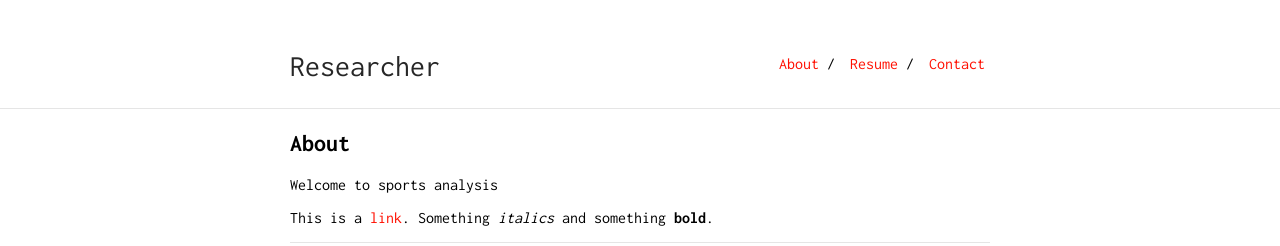
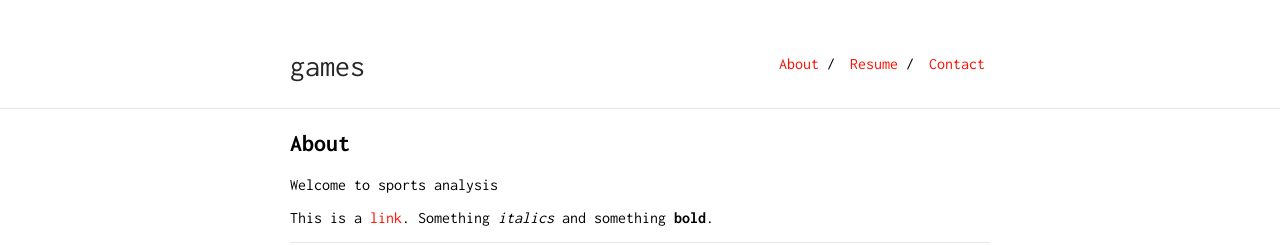
Before and after one commit to phouse512/games, a Jekyll site: the page built from games/index.md, in a window 1280 px wide. Shown: the top 246 px of the page. Built offline with Jekyll 4.4.1, drawn with Linux system fonts in a browser that asks for light colours.

Commit message:
updating page stuff

```diff
--- a/games/_config.yml
+++ b/games/_config.yml
@@ -1,6 +1,6 @@
-title: Researcher
-url: "http://ankitsultana.me"
-baseurl: "/researcher"
+title: games
+url: "http://games.phizzle.space"
+baseurl: "/"
 
 markdown: kramdown
 
```
